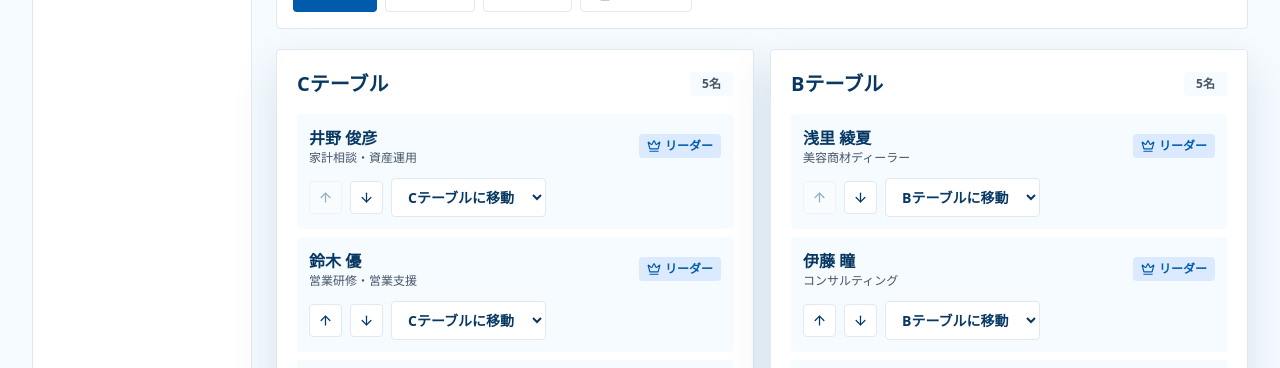
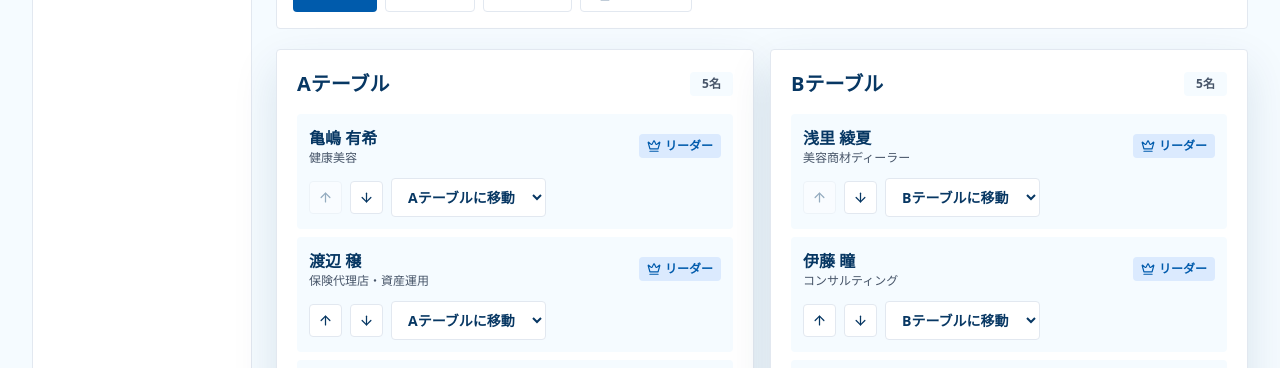
Before and after one commit to shimurasan99/needsmatch-kitanominami, a Next.js app: page /admin/meetings/meeting-2026-07/table-assignments in a window 1280 px wide. Shown: the part 432-800 px from the top of the page. Built offline with nearby package versions, Linux system fonts and the light colour scheme.

Commit message:
テーブル割り機能修正

```diff
--- a/components/table-assignment/editable-table-assignment.tsx
+++ b/components/table-assignment/editable-table-assignment.tsx
@@ -4,8 +4,20 @@ import { AlertTriangle, ArrowDown, ArrowUp, Crown, FileDown, Save } from "lucide
 import { useMemo, useState } from "react";
 import type { AssignmentSeat, AssignmentTable } from "@/types/domain";
 
+const tableOrderLabels = ["A", "B", "C", "D", "E", "F", "G", "H"];
+
 function seatKey(seat: AssignmentSeat, index: number) {
   return seat.member?.id ?? `${seat.guestName ?? "guest"}-${index}`;
+}
+
+function sortTables(tables: AssignmentTable[]) {
+  return [...tables].sort((a, b) => tableOrder(a.tableName) - tableOrder(b.tableName));
+}
+
+function tableOrder(tableName: string) {
+  const label = tableName.match(/[A-H]/)?.[0];
+  const index = label ? tableOrderLabels.indexOf(label) : -1;
+  return index >= 0 ? index : 999;
 }
 
 export function EditableTableAssignment({
@@ -21,7 +33,7 @@ export function EditableTableAssignment({
   storageKey: string;
   helperText?: string;
 }) {
-  const [tables, setTables] = useState<AssignmentTable[]>(() => initialTables);
+  const [tables, setTables] = useState<AssignmentTable[]>(() => sortTables(initialTables));
   const [saved, setSaved] = useState(false);
 
   const tableNames = useMemo(() => tables.map((table) => table.tableName), [tables]);
@@ -36,7 +48,7 @@ export function EditableTableAssignment({
       if (!from || !to) return current;
       const [seat] = from.seats.splice(seatIndex, 1);
       if (seat) to.seats.push(seat);
-      return next;
+      return sortTables(next);
     });
   }
 
@@ -49,7 +61,7 @@ export function EditableTableAssignment({
       const targetIndex = seatIndex + delta;
       if (targetIndex < 0 || targetIndex >= table.seats.length) return current;
       [table.seats[seatIndex], table.seats[targetIndex]] = [table.seats[targetIndex], table.seats[seatIndex]];
-      return next;
+      return sortTables(next);
     });
   }
 
--- a/lib/data/mock.ts
+++ b/lib/data/mock.ts
@@ -91,6 +91,18 @@ export const meetings: Meeting[] = [
     venueAddress: "北海道札幌市中央区北1条西1丁目",
     note: "過去開催分",
     applicationDeadline: "2026-05-12",
+    status: "終了"
+  },
+  {
+    id: "meeting-2026-06",
+    title: "2026年6月 北のみなみ月例会",
+    date: "2026-06-19",
+    startTime: "16:00",
+    endTime: "18:00",
+    venueName: "札幌ビジネス交流ラウンジ",
+    venueAddress: "北海道札幌市中央区北1条西1丁目",
+    note: "過去開催分",
+    applicationDeadline: "2026-06-16",
     status: "終了"
   },
   {
--- a/lib/table-assignment/generator.ts
+++ b/lib/table-assignment/generator.ts
@@ -32,10 +32,20 @@ export function generateTableAssignment(participants: Participant[], members: Me
       preferred.seats.push(seat);
     });
     const scored = scoreTables(tables, pastTables, targetSize);
-    if (!best || scored.score < best.score) best = scored;
+    if (!best || scored.score < best.score) best = { ...scored, tables: sortTables(scored.tables) };
   }
 
   return best ?? { tables: [], score: 0, warnings: [] };
+}
+
+function sortTables(tables: AssignmentTable[]) {
+  return [...tables].sort((a, b) => tableOrder(a.tableName) - tableOrder(b.tableName));
+}
+
+function tableOrder(tableName: string) {
+  const label = tableName.match(/[A-H]/)?.[0];
+  const index = label ? tableLabels.indexOf(label) : -1;
+  return index >= 0 ? index : 999;
 }
 
 function scoreTables(tables: AssignmentTable[], pastTables: AssignmentTable[], targetSize: number): Result {
```
